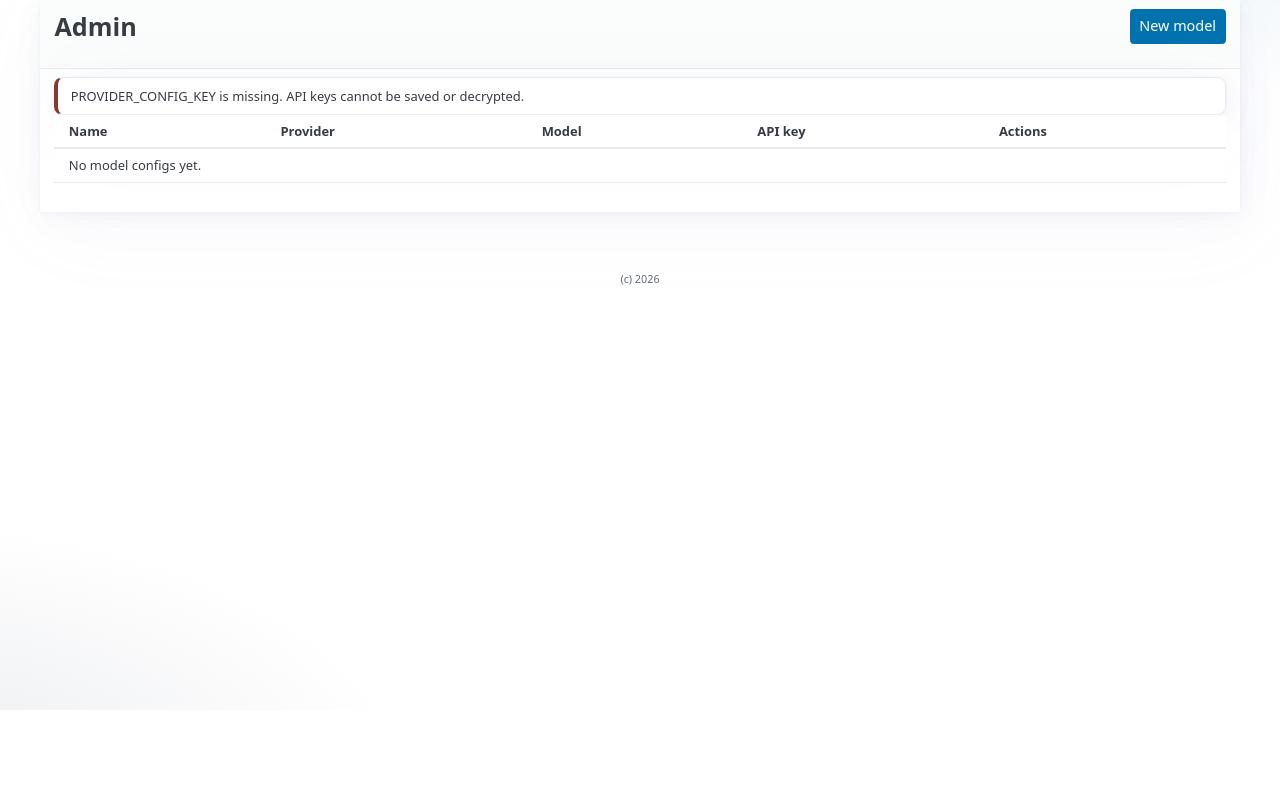
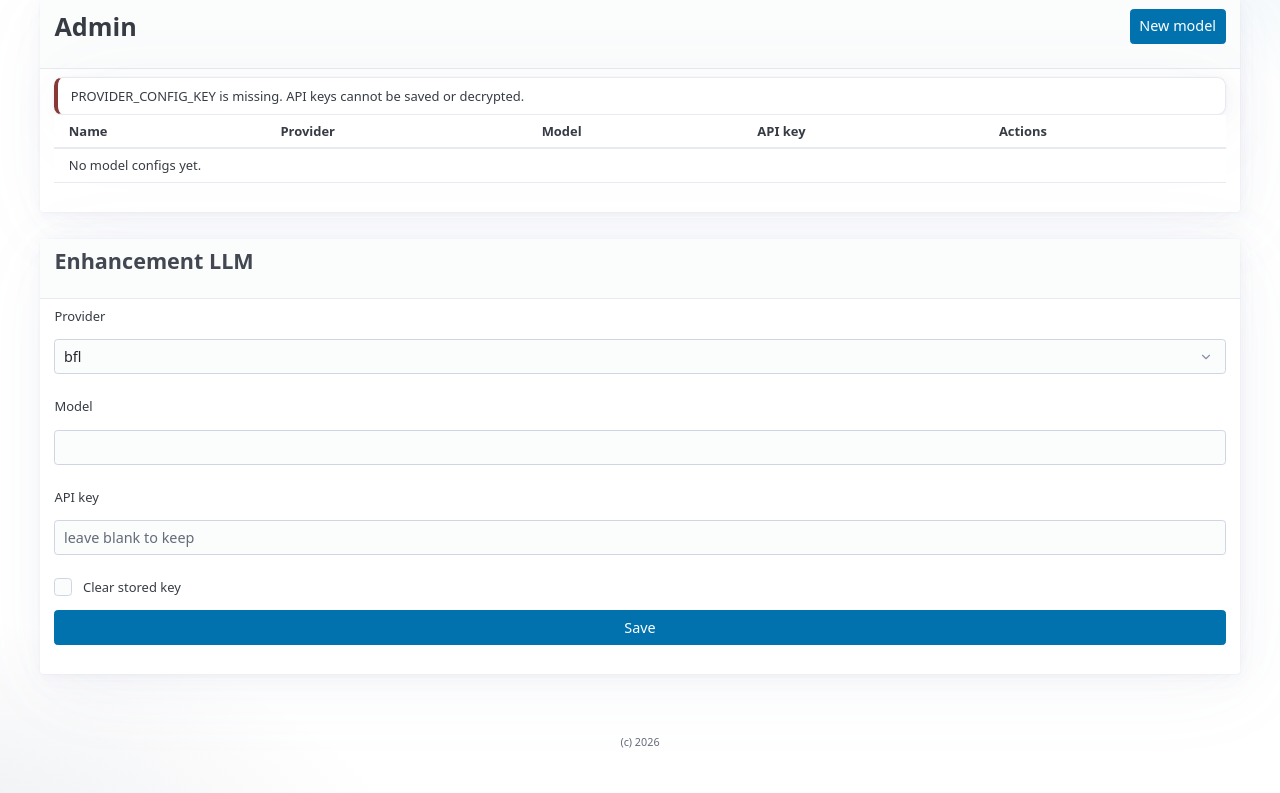
Before and after one commit to jschm42/lumigen, a FastAPI app: page /admin in a window 1280 px wide. Shown: the part 90-883 px from the top of the page. Before the commit the page ends 800 px from the top, so only its background shows below. Run offline with FastAPI, Linux system fonts and the light colour scheme; some libraries are stand-ins or nearby versions.

Commit message:
feat: Add enhancement configuration management and integration with LLM

```diff
--- a/app/main.py
+++ b/app/main.py
@@ -33,6 +33,7 @@ from app.db.engine import SessionLocal, get_session, init_db
 from app.db.models import Asset, GalleryFolder, Generation
 from app.providers.base import ProviderError
 from app.providers.registry import ProviderRegistry
+from app.services.enhancement_service import EnhancementService
 from app.services.gallery_service import GalleryService
 from app.services.generation_service import GenerationService
 from app.services.model_config_service import ModelConfigService
@@ -82,6 +83,7 @@ storage_service = StorageService(max_slug_length=settings.max_slug_length)
 thumbnail_service = ThumbnailService(storage_service, max_px=settings.thumb_max_px)
 sidecar_service = SidecarService(storage_service)
 model_config_service = ModelConfigService(settings)
+enhancement_service = EnhancementService(settings, model_config_service)
 provider_registry = ProviderRegistry(settings)
 generation_service = GenerationService(
     settings=settings,
@@ -244,6 +246,7 @@ def generate_page(
 ) -> HTMLResponse:
     profiles = crud.list_profiles(session)
     gallery_folders = crud.list_gallery_folders(session)
+    enhancement_config = crud.get_enhancement_config(session)
     active_generations = list(
         session.scalars(
             select(Generation)
@@ -259,6 +262,9 @@ def generate_page(
             "profiles": profiles,
             "gallery_folders": gallery_folders,
             "active_generations": active_generations,
+            "enhancement_ready": bool(
+                enhancement_config and enhancement_config.api_key_encrypted
+            ),
             "error": error or "",
         },
     )
@@ -438,6 +444,7 @@ def admin_page(
     session: Session = Depends(get_session),
 ) -> HTMLResponse:
     model_configs = crud.list_model_configs(session)
+    enhancement_config = crud.get_enhancement_config(session)
     encryption_ready = bool((settings.provider_config_key or "").strip())
 
     return templates.TemplateResponse(
@@ -445,6 +452,7 @@ def admin_page(
         {
             "request": request,
             "model_configs": model_configs,
+            "enhancement_config": enhancement_config,
             "providers": provider_registry.provider_names(),
             "error": error or "",
             "message": message or "",
@@ -458,6 +466,7 @@ def admin_create_model_config(
     name: str = Form(...),
     provider: str = Form(...),
     model: str = Form(...),
+    enhancement_prompt: str = Form(default=""),
     api_key: str = Form(default=""),
     session: Session = Depends(get_session),
 ) -> RedirectResponse:
@@ -476,6 +485,7 @@ def admin_create_model_config(
             name=name.strip(),
             provider=provider,
             model=model.strip(),
+            enhancement_prompt=enhancement_prompt.strip() or None,
             api_key_encrypted=api_key_encrypted,
         )
     except (ValueError, IntegrityError) as exc:
@@ -490,6 +500,7 @@ def admin_update_model_config(
     name: str = Form(...),
     provider: str = Form(...),
     model: str = Form(...),
+    enhancement_prompt: str = Form(default=""),
     api_key: str = Form(default=""),
     clear_api_key: bool = Form(default=False),
     session: Session = Depends(get_session),
@@ -517,6 +528,7 @@ def admin_update_model_config(
             name=name.strip(),
             provider=provider,
             model=model.strip(),
+            enhancement_prompt=enhancement_prompt.strip() or None,
             api_key_encrypted=api_key_encrypted,
         )
     except (ValueError, IntegrityError) as exc:
@@ -535,6 +547,68 @@ def admin_delete_model_config(
 
     crud.delete_model_config(session, config)
     return RedirectResponse(url="/admin?message=Deleted", status_code=303)
+
+
+@app.post("/admin/enhancement")
+def admin_update_enhancement(
+    provider: str = Form(...),
+    model: str = Form(...),
+    api_key: str = Form(default=""),
+    clear_api_key: bool = Form(default=False),
+    session: Session = Depends(get_session),
+) -> RedirectResponse:
+    provider = provider.strip()
+    if provider not in provider_registry.provider_names():
+        raise HTTPException(status_code=404, detail="Unknown provider")
+
+    try:
+        existing = crud.get_enhancement_config(session)
+        api_key_encrypted = existing.api_key_encrypted if existing else None
+        if clear_api_key:
+            api_key_encrypted = None
+        else:
+            api_key_value = api_key.strip()
+            if api_key_value:
+                api_key_encrypted = model_config_service.encrypt_api_key(api_key_value)
+
+        crud.upsert_enhancement_config(
+            session,
+            provider=provider,
+            model=model.strip(),
+            api_key_encrypted=api_key_encrypted,
+        )
+    except (ValueError, IntegrityError) as exc:
+        return RedirectResponse(url=f"/admin?error={str(exc)}", status_code=303)
+
+    return RedirectResponse(url="/admin?message=Saved", status_code=303)
+
+
+@app.post("/api/enhance", response_class=JSONResponse)
+async def enhance_prompt(
+    request: Request,
+    session: Session = Depends(get_session),
+) -> JSONResponse:
+    payload = await request.json()
+    prompt = str(payload.get("prompt") or "").strip()
+    model_config_id = payload.get("model_config_id")
+    if not prompt:
+        return JSONResponse(
+            {"prompt": "", "error": "Prompt is required."}, status_code=400
+        )
+
+    model_config = None
+    if isinstance(model_config_id, int):
+        model_config = crud.get_model_config(session, model_config_id)
+
+    enhancement_prompt = None
+    if model_config and model_config.enhancement_prompt:
+        enhancement_prompt = model_config.enhancement_prompt
+
+    try:
+        enhanced = await enhancement_service.enhance(prompt, enhancement_prompt)
+        return JSONResponse({"prompt": enhanced, "error": None})
+    except ValueError as exc:
+        return JSONResponse({"prompt": "", "error": str(exc)}, status_code=400)
 
 
 @app.get("/profiles", response_class=HTMLResponse)
--- a/app/web/templates/admin.html
+++ b/app/web/templates/admin.html
@@ -75,6 +75,9 @@
       <label for="new-model-id">Model</label>
       <input id="new-model-id" type="text" name="model" required>
 
+      <label for="new-model-enhancement">Enhancement prompt (optional)</label>
+      <textarea id="new-model-enhancement" name="enhancement_prompt" rows="3"></textarea>
+
       <label for="new-model-key">API key</label>
       <input id="new-model-key" type="password" name="api_key" placeholder="optional">
 
@@ -106,6 +109,9 @@
       <label for="edit-model-id-{{ config.id }}">Model</label>
       <input id="edit-model-id-{{ config.id }}" type="text" name="model" value="{{ config.model }}" required>
 
+      <label for="edit-model-enhancement-{{ config.id }}">Enhancement prompt (optional)</label>
+      <textarea id="edit-model-enhancement-{{ config.id }}" name="enhancement_prompt" rows="3">{{ config.enhancement_prompt if config.enhancement_prompt else '' }}</textarea>
+
       <label for="edit-model-key-{{ config.id }}">API key</label>
       <input id="edit-model-key-{{ config.id }}" type="password" name="api_key" placeholder="leave blank to keep">
 
@@ -121,4 +127,33 @@
   </article>
 </dialog>
 {% endfor %}
+
+<article>
+  <header class="section-head">
+    <h3>Enhancement LLM</h3>
+  </header>
+  <form action="/admin/enhancement" method="post" class="stack">
+    <label for="enhancement-provider">Provider</label>
+    <select id="enhancement-provider" name="provider" required>
+      {% for provider in providers %}
+        <option value="{{ provider }}" {% if enhancement_config and enhancement_config.provider == provider %}selected{% endif %}>{{ provider }}</option>
+      {% endfor %}
+    </select>
+
+    <label for="enhancement-model">Model</label>
+    <input id="enhancement-model" type="text" name="model" value="{{ enhancement_config.model if enhancement_config else '' }}" required>
+
+    <label for="enhancement-key">API key</label>
+    <input id="enhancement-key" type="password" name="api_key" placeholder="leave blank to keep">
+
+    <label>
+      <input type="checkbox" name="clear_api_key">
+      Clear stored key
+    </label>
+
+    <div class="actions">
+      <button type="submit">Save</button>
+    </div>
+  </form>
+</article>
 {% endblock %}
--- a/app/web/templates/layout.html
+++ b/app/web/templates/layout.html
@@ -160,6 +160,8 @@
         var inputPreview = form.querySelector("[data-input-preview]");
         var inputClear = form.querySelector("[data-input-clear]");
         var inputFileState = [];
+        var enhanceBtn = form.querySelector("[data-enhance-prompt]");
+        var promptInput = form.querySelector("[name='prompt_user']");
 
         function applyProfileDefaults() {
           var selected = profileSelect.options[profileSelect.selectedIndex];
@@ -295,6 +297,41 @@
           });
         }
 
+        if (enhanceBtn && promptInput) {
+          enhanceBtn.addEventListener("click", async function () {
+            var selected = profileSelect.options[profileSelect.selectedIndex];
+            var modelConfigId = selected ? selected.dataset.modelConfigId : "";
+            var promptValue = promptInput.value.trim();
+            if (!promptValue) return;
+
+            enhanceBtn.disabled = true;
+            var originalText = enhanceBtn.textContent;
+            enhanceBtn.textContent = "Enhancing...";
+
+            try {
+              var response = await fetch("/api/enhance", {
+                method: "POST",
+                headers: { "Content-Type": "application/json" },
+                body: JSON.stringify({
+                  prompt: promptValue,
+                  model_config_id: modelConfigId ? Number(modelConfigId) : null
+                })
+              });
+              var payload = await response.json();
+              if (payload && payload.prompt) {
+                promptInput.value = payload.prompt;
+              } else if (payload && payload.error) {
+                alert(payload.error);
+              }
+            } catch (error) {
+              alert("Enhancement failed.");
+            } finally {
+              enhanceBtn.disabled = false;
+              enhanceBtn.textContent = originalText;
+            }
+          });
+        }
+
         applyProfileDefaults();
       }
 
```
Also changed, not shown: alembic/versions/20260210_0006_enhancement_prompt.py (added, +61 -0 lines), app/db/crud.py (+33 -0 lines), app/db/models.py (+12 -0 lines), app/services/enhancement_service.py (added, +91 -0 lines), app/web/templates/generate.html (+8 -1 lines).
